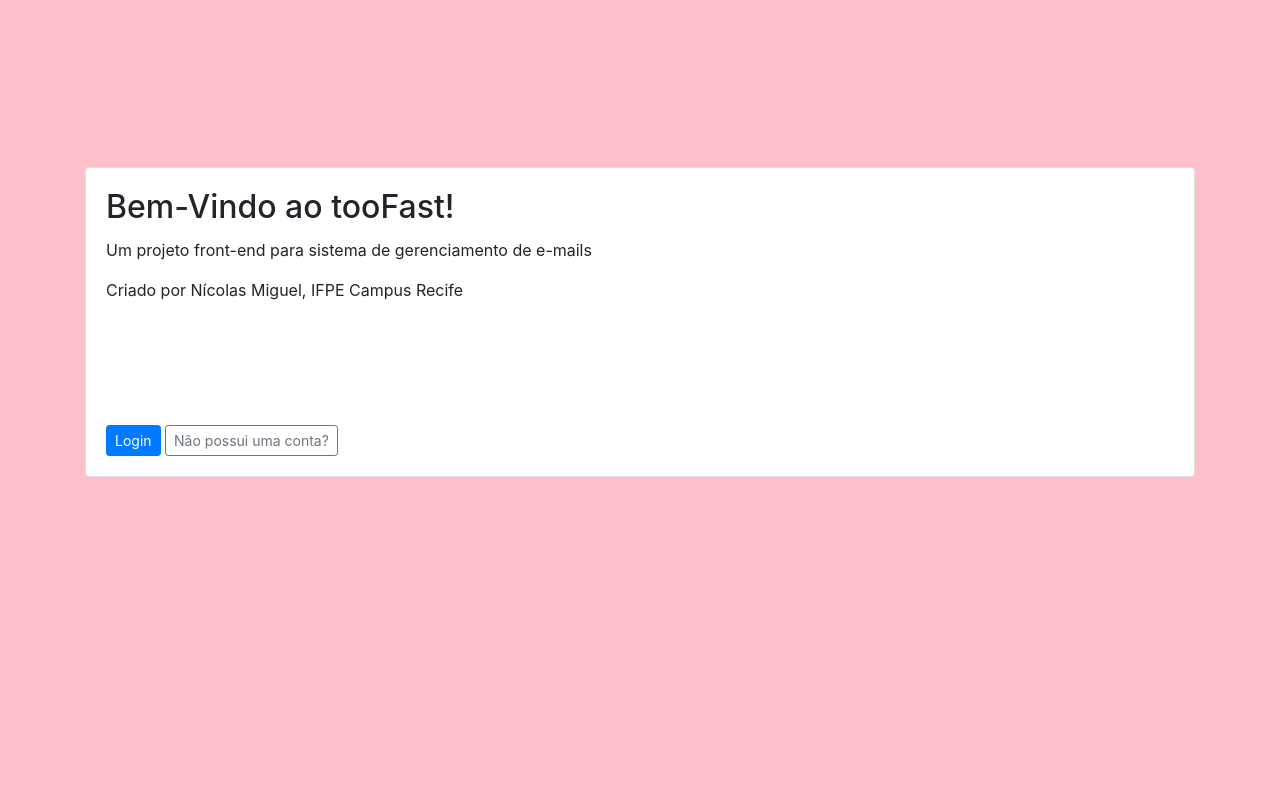
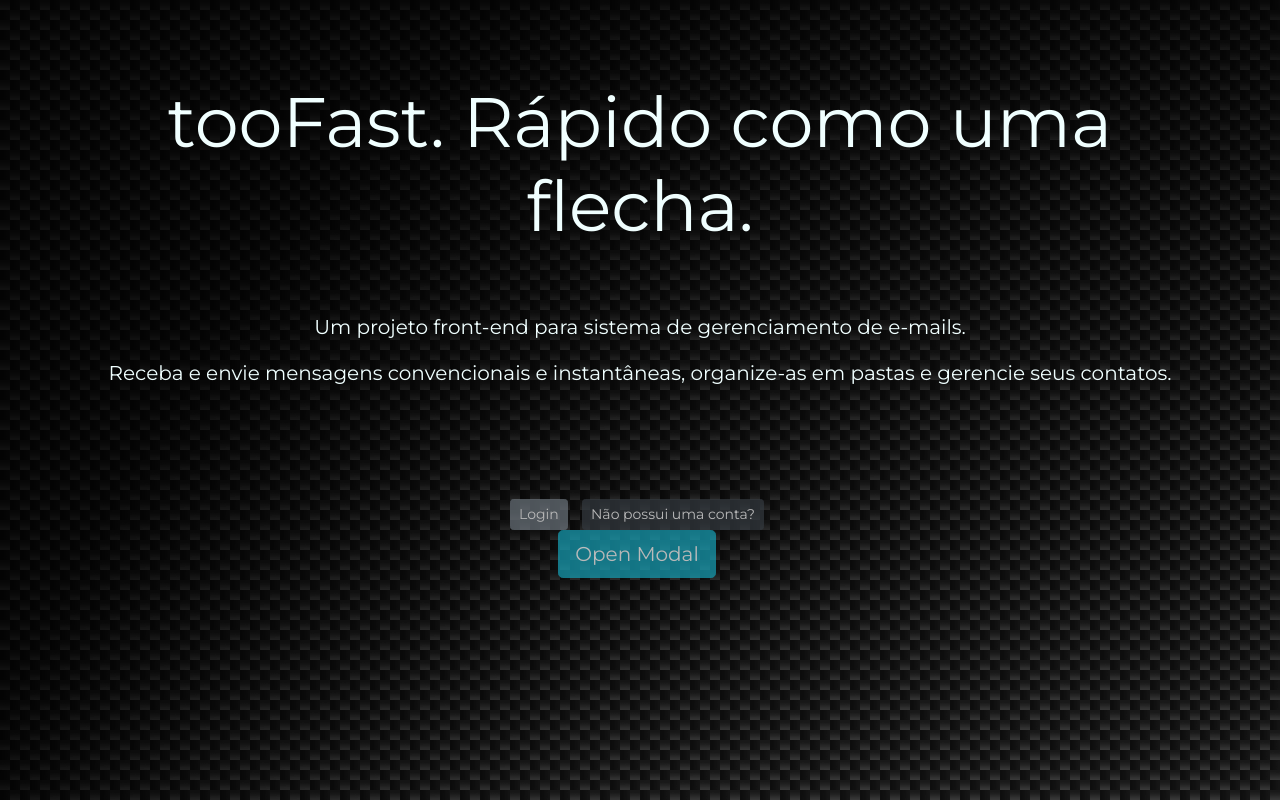
Before and after one commit to n2sml/projetoEmail, a plain HTML site: page projetoEmail/boasVindas.html in a window 1280 px wide. Drawn offline with nearby package versions, Linux system fonts and the light colour scheme.

Commit message:
atualizando tela de boas-vindas

```diff
--- a/projetoEmail/boasVindas.html
+++ b/projetoEmail/boasVindas.html
@@ -3,31 +3,74 @@
 
 <head>
   <meta charset="utf-8">
-
+  <link href="https://fonts.googleapis.com/css?family=Montserrat" rel="stylesheet">
   <meta name="viewport" content="width=device-width, initial-scale=1, shrink-to-fit=no">
   <link rel="stylesheet" href="https://stackpath.bootstrapcdn.com/bootstrap/4.1.0/css/bootstrap.min.css" integrity="sha384-9gVQ4dYFwwWSjIDZnLEWnxCjeSWFphJiwGPXr1jddIhOegiu1FwO5qRGvFXOdJZ4"
     crossorigin="anonymous">
   <link rel="stylesheet" href="style.css">
-  <title>tooFast</title>
+  <title>Bem-vindo!</title>
 </head>
 
 <body>
-  <div class = "container">
-        <div class="card" id = "loginCard">
-                <div class="card-body">
-                  <h2 class="card-title">Bem-Vindo ao tooFast!</h2>
-                  <p class="card-text">Um projeto front-end para sistema de gerenciamento de e-mails</p>
-                  <p class="card-text">Criado por Nícolas Miguel, IFPE Campus Recife</p>
-                  <div id = "meusBotoes">
-                       <button type="button" class="btn btn-primary btn-sm">Login</button>
-                  <button type="button" class="btn btn-outline-secondary btn-sm">Não possui uma conta?</button>
+  <div class="container">
+    <div id="conteudoPagina" fade>
+
+      <div class="row">
+        <div class="col">
+          <h1 class="title">tooFast. Rápido como uma flecha.</h1>
+        </div>
+      </div>
+
+      <div class="row">
+        <div class="col">
+          <div id="texto">
+            <span class="lead">Um projeto front-end para sistema de gerenciamento de e-mails.</p>
+              <span class="lead">Receba e envie mensagens convencionais e instantâneas, organize-as em pastas e
+                gerencie
+                seus contatos.</p>
+          </div>
+        </div>
+      </div>
+
+      <div class="row">
+        <div class="col">
+          <div id="botoes">
+            <button type="button" class="btn btn-secondary btn-sm">Login</button>
+            <button type="button" class="btn btn-dark btn-sm">Não possui uma conta?</button>
+          </div>
+        </div>
+      </div>
+
+
+      <!-- Trigger the modal with a button -->
+<button type="button" class="btn btn-info btn-lg" data-toggle="modal" data-target="#myModal">Open Modal</button>
+
+<!-- Modal -->
+<div id="myModal" class="modal fade" role="dialog">
+  <div class="modal-dialog">
+
+    <!-- Modal content-->
+    <div class="modal-content">
+      <div class="modal-header">
+        <button type="button" class="close" data-dismiss="modal">&times;</button>
+        <h4 class="modal-title">Modal Header</h4>
+      </div>
+      <div class="modal-body">
+        <p>Some text in the modal.</p>
+      </div>
+      <div class="modal-footer">
+        <button type="button" class="btn btn-default" data-dismiss="modal">Close</button>
+      </div>
+    </div>
+
+  </div>
 </div>
 
 
     </div>
   </div>
+</body>
 
-  </div>
 
 
 
@@ -41,4 +84,5 @@
   crossorigin="anonymous"></script>
 
 </body>
+
 </html>
--- a/projetoEmail/style.css
+++ b/projetoEmail/style.css
@@ -1,29 +1,45 @@
-@media (min-width: 400px) {
-    body {
-        background: red;
-    }
-}
 
-@media (min-width: 500px) {
-    body {
-        background: green;
-    }
-}
+h1{
+    font-size: 70px;
+    font-family: 'Montserrat', sans-serif;
 
-@media (min-width: 600px) {
-    body {
-        background: pink;
-    }
-}
-
-#loginCard{
-    margin-top: 15%;
-}
-
-#meusBotoes{
-    padding-top: 10%;
 }
 
 body {
+    background-image: url("carbono3.png");
+    color: azure;
+    margin-top: 5em;
+    font-family: 'Montserrat', sans-serif;
+    text-align: center;
+    transition:all 0.3s ease;
+    margin-bottom: 3em;
+}
 
+#texto{
+    margin-top: 5%;
+    margin-bottom: 10%;
 }
+
+button{
+    margin-left: 5px;
+    margin-right: 5px;
+
+    opacity: 0.7;
+
+    -webkit-transform: translateX(-3px);
+transform: translateX(-3px);
+}
+
+button:hover{
+
+    box-shadow:
+    3px 3px rgb(63, 63, 63);
+    opacity:1;
+    -webkit-transform: scale(1.15);
+        -ms-transform: scale(1.15);
+        transform: scale(1.15);
+}
+
+.modal-body{
+    display:none;
+}
```
Also changed, not shown: projetoEmail/cadastrar.html (deleted, +0 -44 lines), projetoEmail/carbono.jpg (added), projetoEmail/carbono2.jpg (added), projetoEmail/carbono3.png (added). Lines whose indentation alone changed are shown as unchanged.
